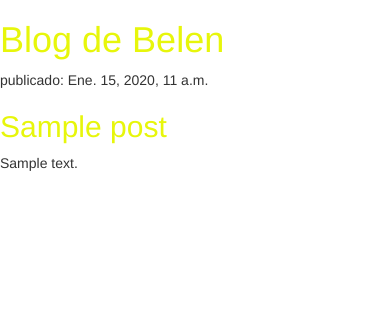
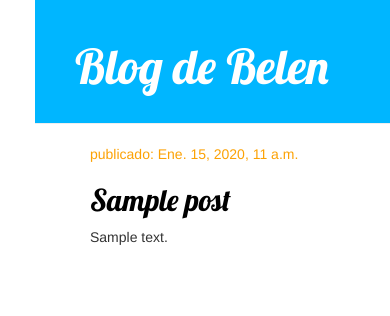
Before and after one commit to Violetus/my-first-blog, a Django app: page / in a window 390 px wide. Shown: the top 316 px of the page. Run offline with Django 3.2, Linux system fonts and the light colour scheme; tables that the repository leaves empty hold one stand-in row (values such as "Sample post"); some libraries are stand-ins or nearby versions.

Commit message:
Agregadas vistas y plantilla para el detalle del post del blog así como también CSS para el sitio.

```diff
--- a/blog/static/css/blog.css
+++ b/blog/static/css/blog.css
@@ -1,4 +1,53 @@
 h1 a, h2 a {
-    color: #E7F60B;
-    background:#fff;
+    color:#B600FF;
+    font-family: 'Lobster';
 }
+body {
+    padding-left: 35px;
+}
+.page-header {
+    background-color: #00B6FF;
+    margin-top: 0;
+    padding: 20px 20px 20px 40px;
+}
+
+.page-header h1, .page-header h1 a, .page-header h1 a:visited, .page-header h1 a:active {
+    color: #ffffff;
+    font-size: 36pt;
+    text-decoration: none;
+}
+
+.content {
+    margin-left: 40px;
+}
+
+h1, h2, h3, h4 {
+    font-family: 'Lobster', cursive;
+}
+
+.date {
+    color: #FCA205;
+}
+
+.save {
+    float: right;
+}
+
+.post-form textarea, .post-form input {
+    width: 100%;
+}
+
+.top-menu, .top-menu:hover, .top-menu:visited {
+    color: #ffffff;
+    float: right;
+    font-size: 26pt;
+    margin-right: 20px;
+}
+
+.post {
+    margin-bottom: 70px;
+}
+
+.post h2 a, .post h2 a:visited {
+    color: #000000;
+}
--- /dev/null
+++ b/blog/templates/blog/base.html
@@ -0,0 +1,23 @@
+{% load static %}
+<html>
+    <head>
+        <title>Mi primer blog</title>
+        <link rel="stylesheet" href="//maxcdn.bootstrapcdn.com/bootstrap/3.2.0/css/bootstrap.min.css">
+        <link rel="stylesheet" href="//maxcdn.bootstrapcdn.com/bootstrap/3.2.0/css/bootstrap-theme.min.css">
+        <link href="//fonts.googleapis.com/css?family=Lobster&subset=latin,latin-ext" rel="stylesheet" type="text/css">
+        <link rel="stylesheet" href="{% static 'css/blog.css' %}">
+    </head>
+    <body>
+        <div class="page-header">
+            <h1><a href="/">Blog de Belen</a></h1>
+        </div>
+        <div class="content container">
+            <div class="row">
+                <div class="col-md-8">
+                {% block content %}
+                {% endblock %}
+                </div>
+            </div>
+        </div>
+    </body>
+</html>
--- a/blog/templates/blog/post_list.html
+++ b/blog/templates/blog/post_list.html
@@ -1,22 +1,13 @@
-{% load static %}
-<html>
-    <head>
-        <title>Mi primer blog</title>
-        <link rel="stylesheet" href="//maxcdn.bootstrapcdn.com/bootstrap/3.2.0/css/bootstrap.min.css">
-        <link rel="stylesheet" href="//maxcdn.bootstrapcdn.com/bootstrap/3.2.0/css/bootstrap-theme.min.css">
-        <link rel="stylesheet" href="{% static 'css/blog.css' %}">
-    </head>
-    <body>
-        <div>
-            <h1><a href="/">Blog de Belen</a></h1>
-        </div>
+                {% extends 'blog/base.html' %}
 
-        {% for post in posts %}
-    <div>
-        <p> publicado: {{ post.published_date }}</p>
-        <h2><a href="">{{ post.title }}</a></h2>
-        <p>{{ post.text|linebreaksbr }}</p>
-    </div>
-{% endfor %}
-    </body>
-</html>
+                {% block content %}
+                    {% for post in posts %}
+                        <div class="post">
+                            <div class="date">
+                                <p>publicado: {{ post.published_date }}</p>
+                            </div>
+                            <h2><a href="{% url 'post_detail' pk=post.pk %}">{{ post.title }}</a></h2>
+                            <p>{{ post.text|linebreaksbr }}</p>
+                        </div>
+                    {% endfor %}
+                {% endblock %}
--- a/blog/urls.py
+++ b/blog/urls.py
@@ -2,4 +2,5 @@ from django.urls import path
 from . import views
 urlpatterns = [
     path('', views.post_list, name='post_list'),
+    path('post/<int:pk>/', views.post_detail, name='post_detail'),
 ]
--- a/blog/views.py
+++ b/blog/views.py
@@ -1,8 +1,12 @@
 from django.shortcuts import render
 from django.utils import timezone
 from .models import Post
+from django.shortcuts import render, get_object_or_404
 
 # Create your views here.
 def post_list(request):
     posts = Post.objects.filter(published_date__lte=timezone.now()).order_by('published_date')
     return render(request, 'blog/post_list.html', {"posts": posts})
+def post_detail(request, pk):
+    post = get_object_or_404(Post, pk=pk)
+    return render(request, 'blog/post_detail.html', {'post': post})
```
Also changed, not shown: blog/templates/blog/post_detail.html (added, +13 -0 lines).
